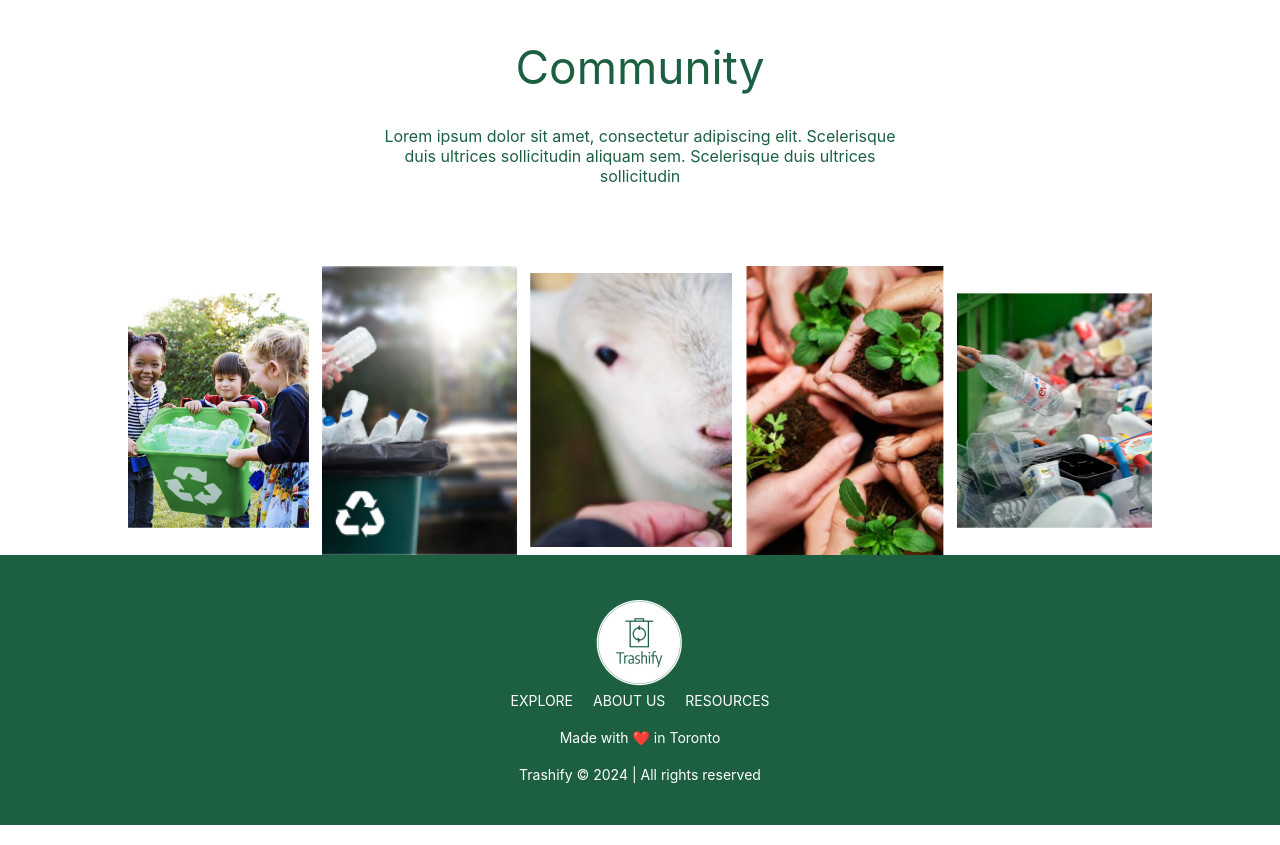
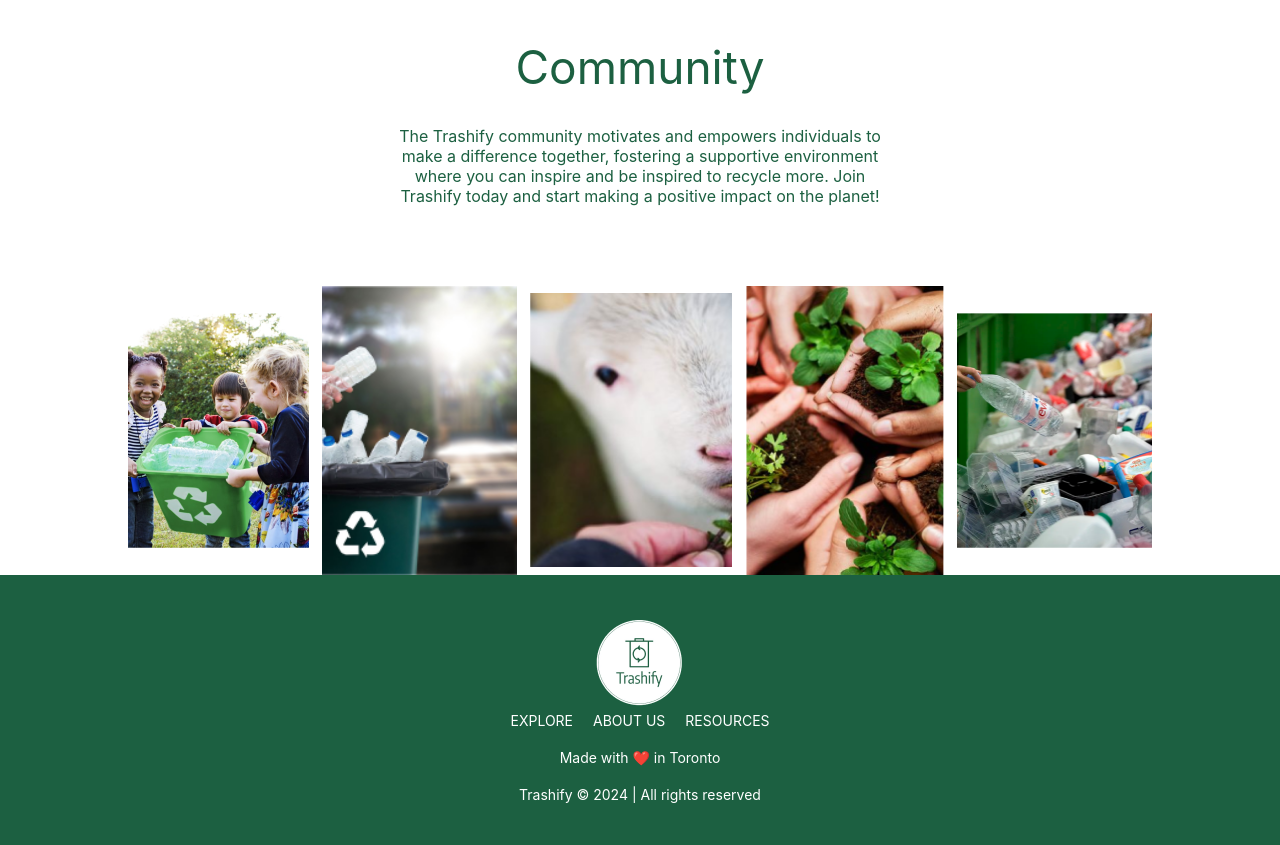
Before and after one commit to MJAlconcel8/Trashify, a React (Create React App) app: page /about-us in a window 1280 px wide. Shown: the part 920-1765 px from the top of the page. Built offline with nearby package versions, Linux system fonts and the light colour scheme.

Commit message:
final commit

```diff
--- a/src/components/aboutUs/AboutUs.jsx
+++ b/src/components/aboutUs/AboutUs.jsx
@@ -15,7 +15,7 @@ function AboutUs() {
       <div className="community">
         <div className="community-content">
           <h1 className='com-title'>Community</h1>
-          <p className='comm-p'>Lorem ipsum dolor sit amet, consectetur adipiscing elit. Scelerisque duis ultrices sollicitudin aliquam sem. Scelerisque duis ultrices sollicitudin </p>
+          <p className='comm-p'>The Trashify community motivates and empowers individuals to make a difference together, fostering a supportive environment where you can inspire and be inspired to recycle more. Join Trashify today and start making a positive impact on the planet!</p>
           <div className="carousel">
             <Carousel />
           </div>
```
